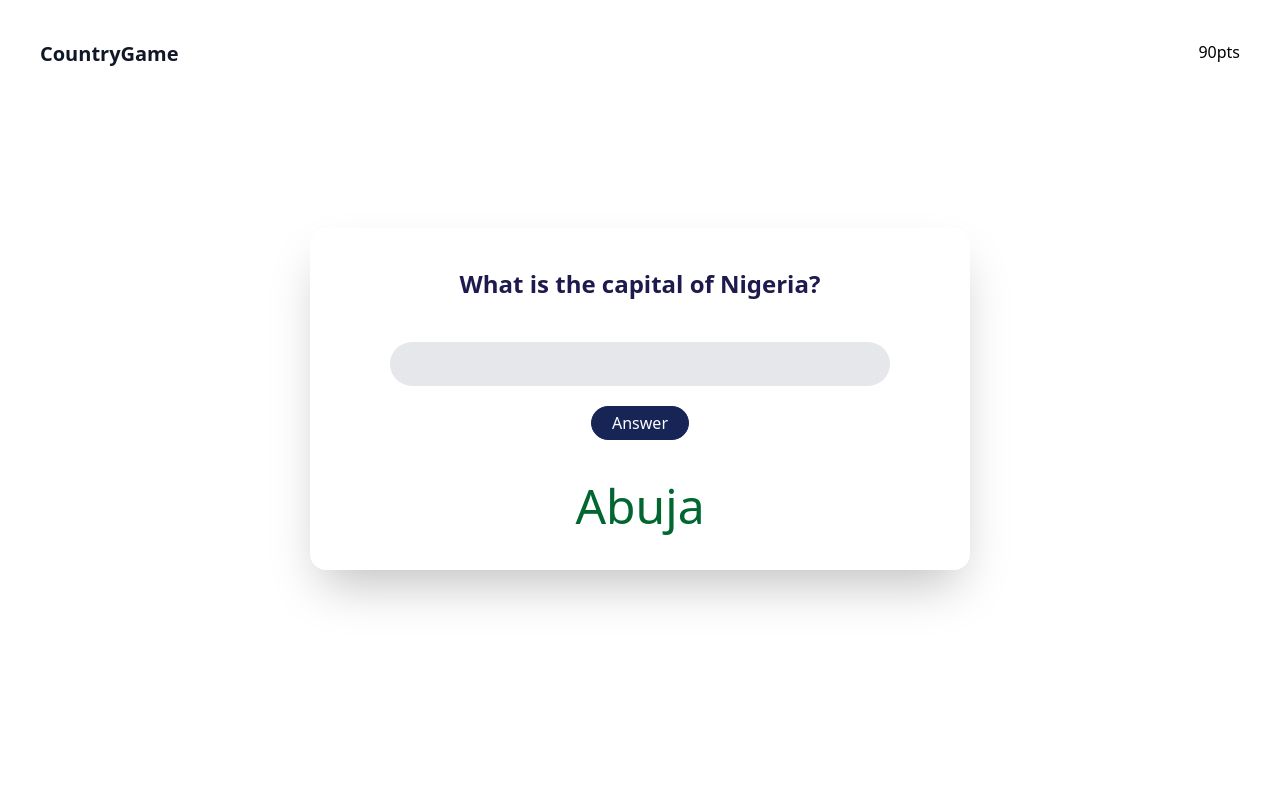
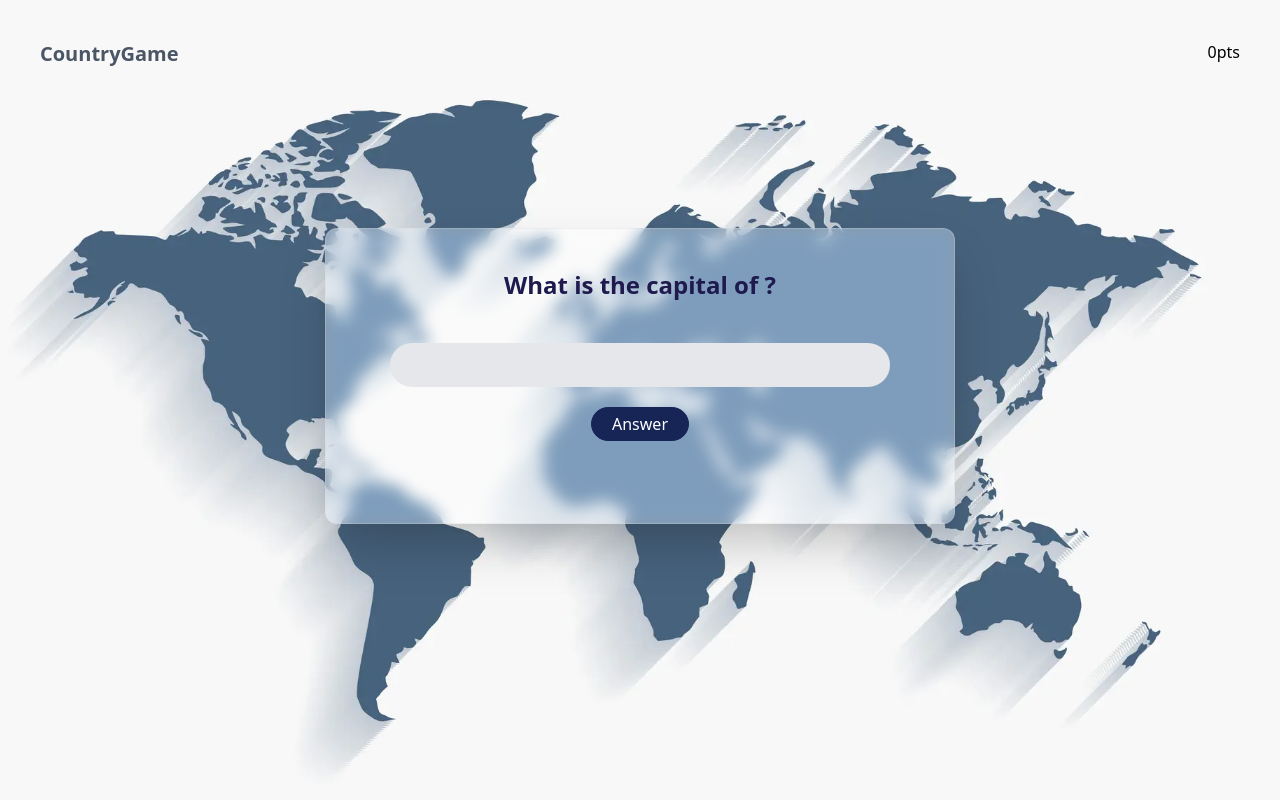
Before and after one commit to Kummirai/FullStack-Projects, a React (Vite) app in the folder world_cities/frontend/: page / in a window 1280 px wide. Built offline with nearby package versions, Linux system fonts and the light colour scheme.

Commit message:
Add project background

```diff
--- a/world_cities/frontend/src/App.jsx
+++ b/world_cities/frontend/src/App.jsx
@@ -2,31 +2,74 @@ import CorrectAnswer from "./components/CorrectAnswer";
 import Header from "./components/Header";
 import InputField from "./components/InputField";
 import Question from "./components/Question";
-import { useState } from "react";
+import { useEffect, useState } from "react";
 
 function App() {
   const [answer, setAnswer] = useState("");
+  const [countries, setCountries] = useState([]);
+  const [question, setQuestion] = useState({});
+  const [showAnswer, setShowAnswer] = useState(false);
+  const [score, setScore] = useState(0);
 
   const getAnswer = (e) => {
     setAnswer(e.target.value);
   };
 
+  const nextQuestion = () => {
+    setTimeout(() => {}, 4000);
+    const index = Math.floor(Math.random() * countries.length);
+    setQuestion(countries[index]);
+  };
+
   const handleSubmit = (e) => {
     e.preventDefault();
-    console.log(answer);
+    if (answer.length !== 0) {
+      if (answer === question["Capital City"]) {
+        setScore((prev) => prev + 1);
+        nextQuestion();
+      } else {
+        console.log(`Answer is incorrect!`);
+        if (score > 0) {
+          setScore((prev) => prev - 1);
+        }
+        nextQuestion();
+      }
+    } else {
+      return;
+    }
+
+    setTimeout(() => {
+      setShowAnswer(true);
+    }, 1000);
+
+    setTimeout(() => {
+      setShowAnswer(false);
+    }, 2000);
   };
+
+  useEffect(() => {
+    const fetchData = async () => {
+      const response = await fetch("http://localhost:3000/");
+      const data = await response.json();
+      setCountries(data);
+      const index = Math.floor(Math.random() * data.length);
+      setQuestion(data[index]);
+    };
+
+    fetchData();
+  }, []);
 
   return (
     <div className="container h-[100vh] flex flex-col p-10 m-auto">
-      <Header />
-      <div className="mt-[10rem] flex flex-col items-center w-[fit-content] shadow-2xl p-10 px-20 rounded-2xl m-auto">
-        <Question />
+      <Header score={score} />
+      <div className="mt-[10rem] my-bg-blur flex flex-col items-center w-[fit-content] shadow-2xl p-10 px-16 rounded-2xl m-auto">
+        <Question question={question} />
         <InputField
           answer={answer}
           getAnswer={getAnswer}
           handleSubmit={handleSubmit}
         />
-        <CorrectAnswer />
+        <CorrectAnswer question={question} showAnswer={showAnswer} />
       </div>
     </div>
   );
--- a/world_cities/frontend/src/components/CorrectAnswer.jsx
+++ b/world_cities/frontend/src/components/CorrectAnswer.jsx
@@ -1,9 +1,13 @@
 import React from "react";
 
-const CorrectAnswer = () => {
+const CorrectAnswer = ({ question, showAnswer }) => {
   return (
     <div className="flex items-center justify-center">
-      <p className="text-5xl text-green-800">Abuja</p>
+      {!showAnswer ? (
+        ""
+      ) : (
+        <p className="text-5xl text-green-800">{question["Capital City"]}</p>
+      )}
     </div>
   );
 };
--- a/world_cities/frontend/src/components/Header.jsx
+++ b/world_cities/frontend/src/components/Header.jsx
@@ -1,12 +1,12 @@
 import React from "react";
 
-const Header = () => {
+const Header = ({ score }) => {
   return (
     <div className="flex justify-between">
-      <h1 className="font-bold text-xl text-gray-900">CountryGame</h1>
+      <h1 className="font-bold text-xl text-gray-600">CountryGame</h1>
       <div>
         <p>
-          <span>90</span>
+          <span>{score}</span>
           <span>pts</span>
         </p>
       </div>
--- a/world_cities/frontend/src/components/Question.jsx
+++ b/world_cities/frontend/src/components/Question.jsx
@@ -1,10 +1,10 @@
 import React from "react";
 
-const Question = () => {
+const Question = ({ question }) => {
   return (
     <div className="flex justify-center items-center">
       <h2 className="text-2xl text-indigo-950 font-semibold">
-        What is the capital of Nigeria?
+        What is the capital of {question.Country}?
       </h2>
     </div>
   );
--- a/world_cities/frontend/src/index.css
+++ b/world_cities/frontend/src/index.css
@@ -8,3 +8,18 @@
   -webkit-font-smoothing: antialiased;
   -moz-osx-font-smoothing: grayscale;
 }
+
+body {
+  background-image: url("../public/world-map.webp");
+  background-repeat: no-repeat;
+  background-size: cover;
+  background-position: center;
+}
+
+.my-bg-blur {
+  backdrop-filter: blur(8px) saturate(180%);
+  -webkit-backdrop-filter: blur(8px) saturate(180%);
+  background-color: rgba(255, 255, 255, 0.37);
+  border-radius: 12px;
+  border: 1px solid rgba(209, 213, 219, 0.3);
+}
```
Also changed, not shown: world_cities/frontend/public/world-map.webp (added).
